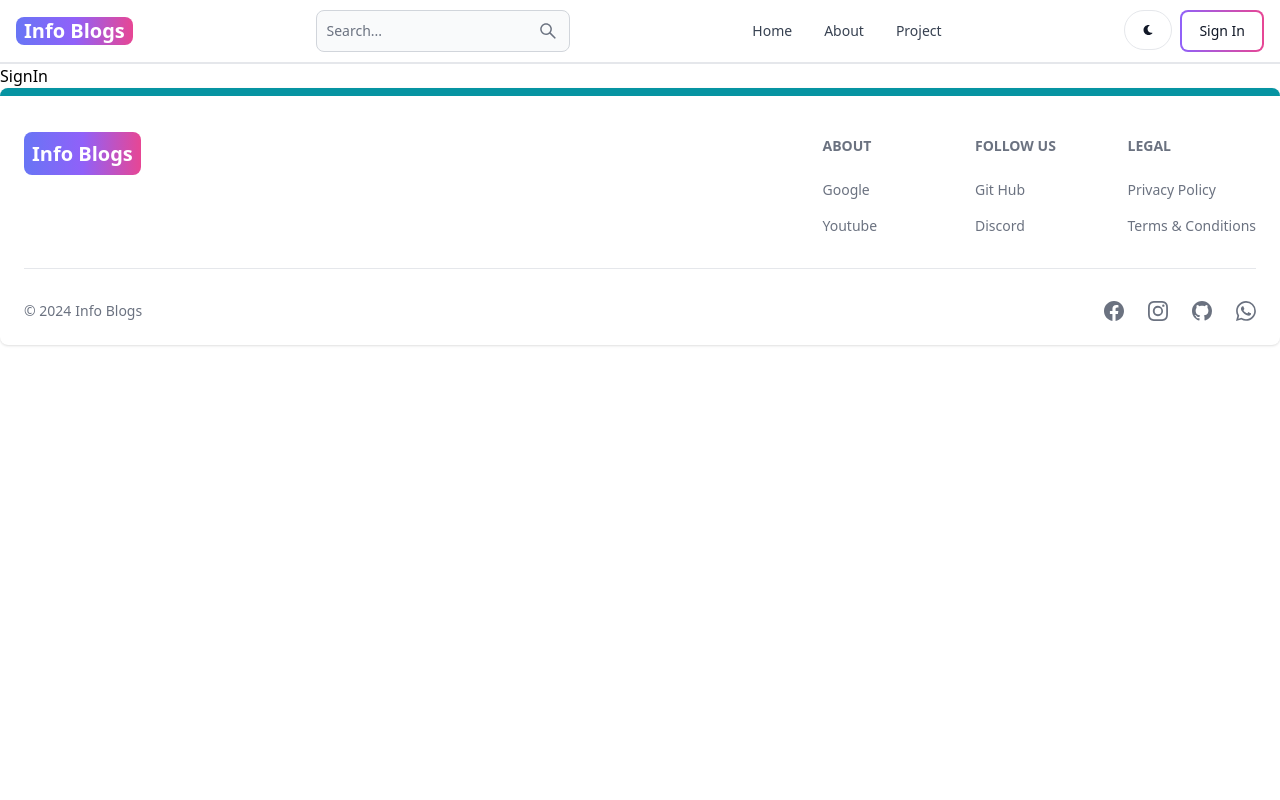
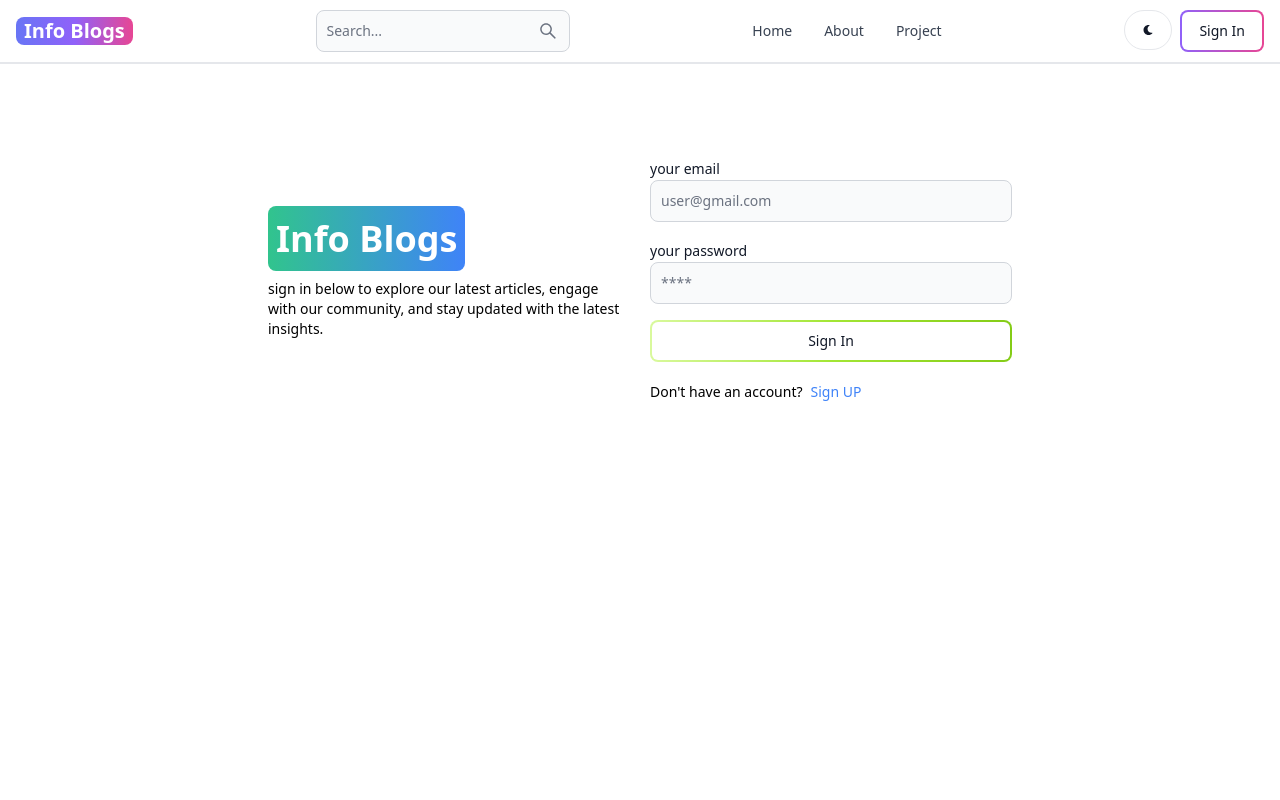
Before and after one commit to omkar-borhade/Blog_website_MERN, a React (Vite) app in the folder Frontend/blog_app/: page /sign-in in a window 1280 px wide. Shown: the top 800 px of the page. Built offline with nearby package versions, Linux system fonts and the light colour scheme.

Commit message:
complete sign in functionality

```diff
--- a/Frontend/blog_app/src/pages/SignIn.jsx
+++ b/Frontend/blog_app/src/pages/SignIn.jsx
@@ -1,9 +1,123 @@
-import React from 'react'
+import{ useState } from 'react'
+import {Link,useNavigate} from 'react-router-dom'
+import{Alert, Button, Label, Spinner, TextInput} from 'flowbite-react'
+import axios from 'axios'
+export default function SignIn() {
+  const[formData,setFormData]=useState({});
+  const [errorMessage,setErrorMessage]=useState(null);
+  const [loading ,setLoading]=useState(false);
+  const navigate =useNavigate();
+  const handleChange =(e)=>{
+    setFormData({...formData,[e.target.id]:e.target.value.trim()});
+  };
+  const handleSubmit = async (e)=>{
+    e.preventDefault();
+    if(!formData.email ||!formData.password){
+      return setErrorMessage('Please fill out all fields.');
+    }
+    setLoading(true)
+    setErrorMessage(null);
+    axios.post('/api/auth/signin',formData,{
+      headers: {
+        'Content-Type': 'application/json',
 
-function SignIn() {
+      }
+    })
+    .then(response => {
+
+      const data = response.data
+
+      if (data.success=== false)
+      {
+        return setErrorMessage(data.message)
+
+      }
+
+      setLoading(false)
+
+      if (response.status >= 200 && response.status < 300) {
+        navigate('/');
+      }
+    })
+    .catch(error => {
+
+      setErrorMessage(error.response.data.message)
+     setLoading(false)
+    });
+  }
   return (
-    <div>SignIn</div>
+    <div className=" min-h-screen mt-20">
+
+      <div className=" flex p-3 max-w-3xl mx-auto flex-col md:flex-row  md:items-center gap-5">
+
+
+        <div className="flex-1">
+        <Link to='/' className='whitespace-nowrap text-4xl font-bold bg-gradient-to-r from-green-400 to-blue-500   hover:from-pink-500 hover:to-yellow-500 rounded-lg text-white px-2 py-2' >
+           Info Blogs
+           </Link>
+           <p className=' text-sm mt-5'>
+            sign in below to explore our latest articles, engage with our community, and stay updated with the latest insights.
+
+</p>
+        </div>
+
+        <div className="flex-1">
+        <form className='flex flex-col gap-4' onSubmit={handleSubmit}>
+        <div>
+        <Label value='your email'/>
+        <TextInput
+        type='email'
+        placeholder='user@gmail.com'
+        id='email'
+        onChange={handleChange} />
+        </div>
+
+        <div>
+        <Label value='your password'/>
+        <TextInput
+        type='password'
+        placeholder='****'
+        id='password'
+        onChange={handleChange} />
+        </div>
+
+        <Button gradientMonochrome="lime" outline type='submit' disabled={loading}>
+        {
+          loading?(
+            <>
+            <Spinner size='sm'/>
+            <span className='pl-3'>Loading...</span>
+            </>
+          ):'Sign In'
+        }
+        </Button>
+        </form>
+        <div className="flex gap-2 text-sm mt-5">
+          <span>Don't have an account?</span>
+          <Link to='/sign-up'className='text-blue-500'>
+          Sign UP
+          </Link>
+        </div>
+        {
+          errorMessage && (
+            <Alert className='mt-5' color='failure'>
+              {errorMessage}
+            </Alert>)
+
+
+        }
+
+
+
+      </div>
+
+
+      </div>
+
+
+
+
+
+    </div>
   )
 }
-
-export default SignIn
```
